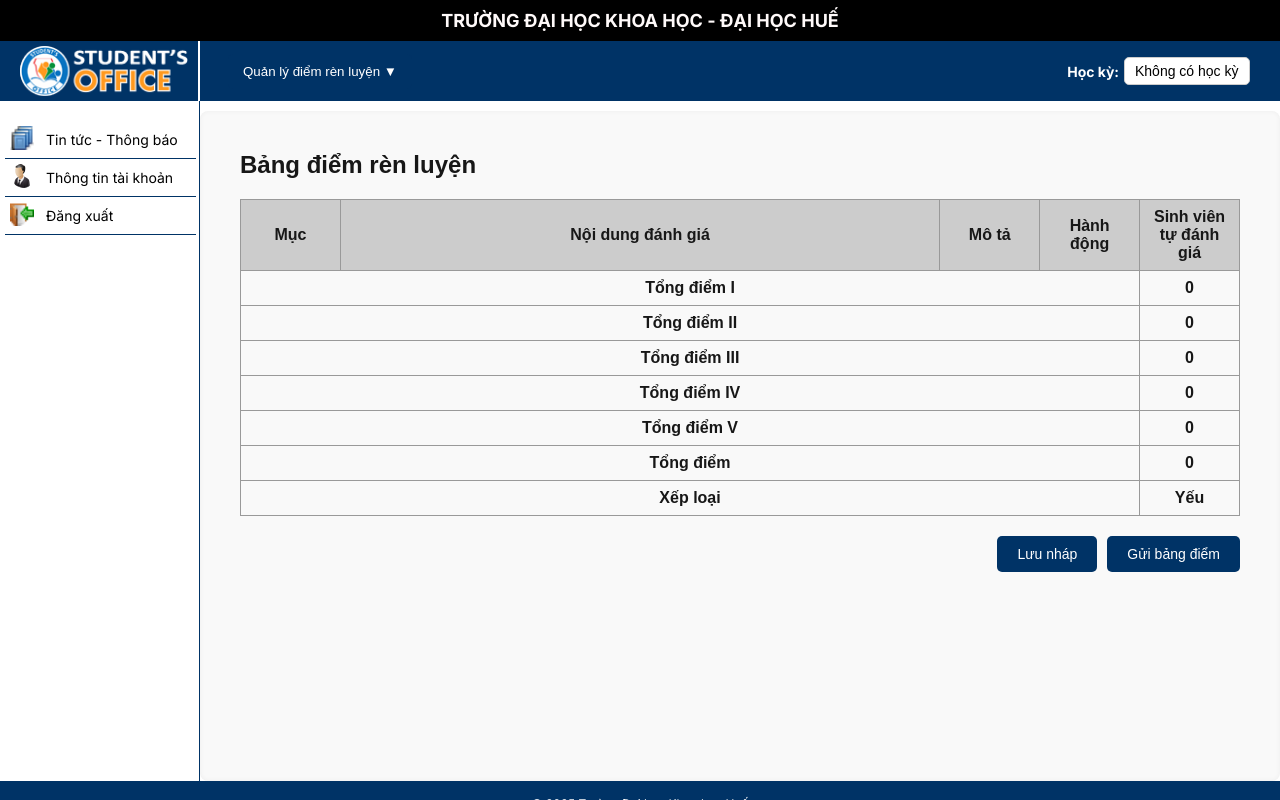
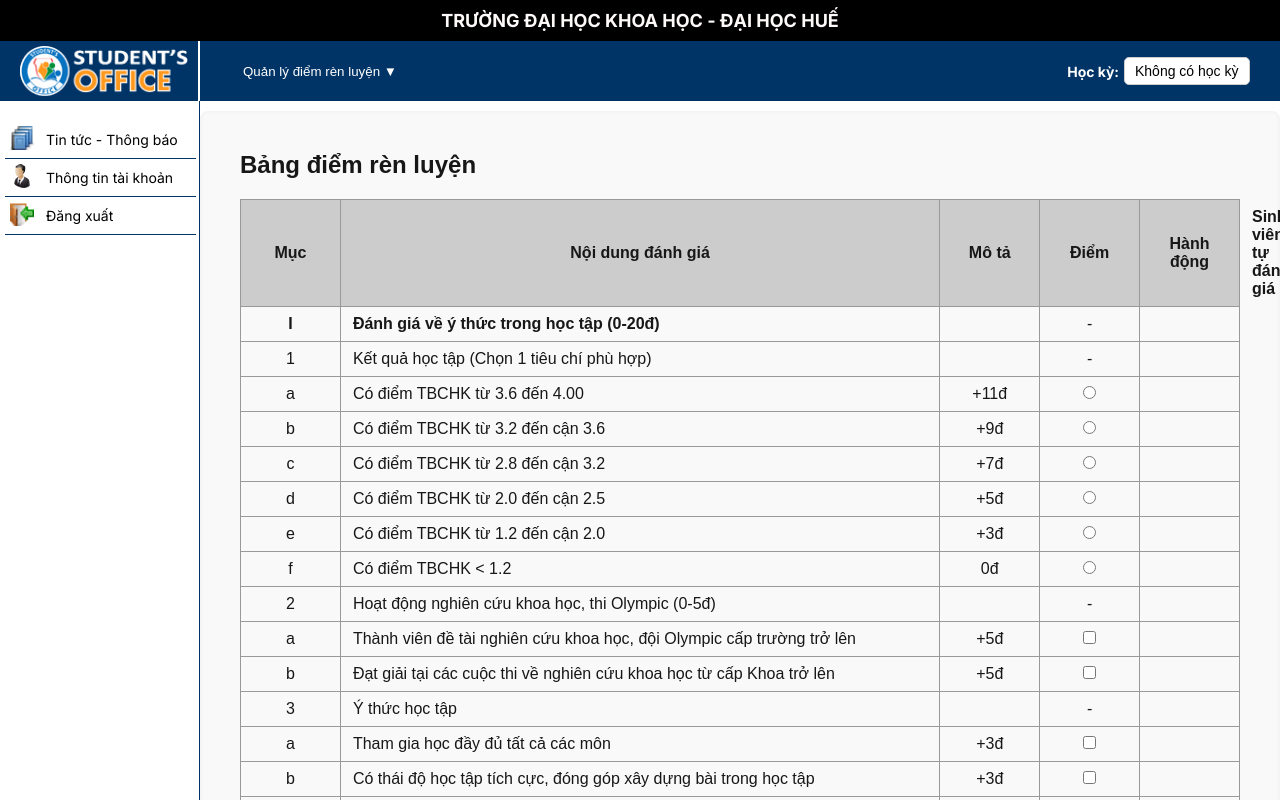
Before and after one commit to CamUyenn/NCKH_DiemRenLuyen, a Next.js app in the folder Frontend/: page /students/formchamdiem in a window 1280 px wide. Shown: the top 800 px of the page. Built offline with nearby package versions, Linux system fonts and the light colour scheme.

Commit message:
Update code

```diff
--- a/Frontend/src/app/students/formchamdiem/page.tsx
+++ b/Frontend/src/app/students/formchamdiem/page.tsx
@@ -2,23 +2,16 @@
 
 import React, { useState, useEffect } from "react";
 import { useRouter, useSearchParams } from "next/navigation";
+import { diemData, Diem } from "../../admin/data";
 import "./../../styles/students/bangchamdiem.css";
 
-type BackendDiem = {
-  ma_sinh_vien_diem_ren_luyen_chi_tiet: string;
-  ten_tieu_chi: string;
-  muc_diem: number;
-  muc: string;
-  diem: number;
-  mo_ta_diem: string;
-  ma_tieu_chi_cha: string;
-  loai_tieu_chi: string;
-  so_lan: number;
-  diem_sinh_vien_danh_gia: number;
-  xep_loai: string;
-};
+export default function ChamDiem() {
+  const router = useRouter();
+  const searchParams = useSearchParams();
+  const raw = searchParams.get("raw");
 
   const bigSections = ["I", "II", "III", "IV", "V"];
+
   const maxPoints: Record<string, number> = {
     I: 20,
     II: 25,
@@ -27,81 +20,29 @@ const maxPoints: Record<string, number> = {
     V: 10,
   };
 
-export default function ChamDiem() {
-  const router = useRouter();
-  const searchParams = useSearchParams();
+  const [selectedValues, setSelectedValues] = useState<
+    Record<string, string[]>
+  >({});
 
-  const [criteria, setCriteria] = useState<BackendDiem[]>([]);
-  const [selectedValues, setSelectedValues] = useState<Record<string, string[]>>({});
-  const [loading, setLoading] = useState(true);
+  // 🔹 Khi vào ChamDiem, load dữ liệu đã lưu nháp (nếu có)
+  useEffect(() => {
+    const saved = localStorage.getItem("luuNhapBangDiem");
+    if (saved) {
+      const parsed = JSON.parse(saved);
+      setSelectedValues(parsed.selectedValues || {});
+    }
+  }, []);
 
-  // Fetch tiêu chí và điểm đã chấm từ backend
-  useEffect(() => {
-  // Lấy học kỳ từ session
-  const sessionStr = localStorage.getItem("session");
-  let maHocKy = "";
-  if (sessionStr) {
-    const session = JSON.parse(sessionStr);
-    maHocKy = session.ma_hoc_ky || "";
+  function handleCreate() {
+     localStorage.setItem(
+        "guiBangDiem",
+        JSON.stringify({ selectedValues })
+      );
+       alert("Bạn đã gửi bảng điểm thành công, quay lại trang chủ ?");
+      router.push(`/students`);
   }
 
-  // Tạo key theo mẫu: bangdiem_<ma_hoc_ky>_BD
-  const key = `bangdiem_${maHocKy}_BD`;
-  const bangDiemStr = localStorage.getItem(key);
-
-  if (bangDiemStr) {
-    try {
-      const bangDiemData = JSON.parse(bangDiemStr);
-
-      // Gán dữ liệu hiển thị ra form
-      setCriteria(bangDiemData);
-    } catch (error) {
-      console.error("Không thể parse dữ liệu bảng điểm:", error);
-    }
-  } else {
-    console.warn("Không tìm thấy dữ liệu bảng điểm trong localStorage");
-  }
-
-  setLoading(false);
-
-  // Lấy mã bảng điểm chấm từ query params (hoặc thay bằng nguồn phù hợp)
-  const mabangdiemcham = searchParams.get("mabangdiemcham") || "";
-
-  if (mabangdiemcham) {
-    fetch(`http://localhost:8080/tieuchi/xemtieuchivadiemdacham/${mabangdiemcham}`)
-      .then((res) => res.json())
-      .then((data) => {
-        const arr: BackendDiem[] = Array.isArray(data) ? data : data.danh_sach_tieu_chi || [];
-        setCriteria(arr);
-
-        // Map dữ liệu đã chấm thành selectedValues
-        const selected: Record<string, string[]> = {};
-        arr.forEach((item) => {
-          if (item.loai_tieu_chi === "Checkbox" && item.diem_sinh_vien_danh_gia) {
-            selected[item.muc] = [item.muc];
-          }
-          if (item.loai_tieu_chi === "Radio" && item.diem_sinh_vien_danh_gia) {
-            selected[item.ma_tieu_chi_cha] = [item.muc];
-          }
-          if (
-            (item.loai_tieu_chi === "Textbox" || item.loai_tieu_chi === "Counter") &&
-            item.diem_sinh_vien_danh_gia
-          ) {
-            selected[item.muc] = [String(item.diem_sinh_vien_danh_gia)];
-          }
-        });
-        setSelectedValues(selected);
-      })
-      .catch((err) => {
-        console.error("Lỗi khi fetch dữ liệu đã chấm:", err);
-      })
-      .finally(() => setLoading(false));
-  } else {
-    console.warn("Không tìm thấy tham số mabangdiemcham, bỏ qua fetch dữ liệu đã chấm");
-  }
-  }, [searchParams]);
-
-  // Lưu nháp
+  // 🔹 Khi bấm Lưu nháp ở ChamDiem → ghi lại state + chuyển sang trang LuuNhap
   function handleCopy() {
     const saveData = { selectedValues };
     localStorage.setItem("luuNhapBangDiem", JSON.stringify(saveData));
@@ -109,14 +50,7 @@ export default function ChamDiem() {
     router.push(`/students/formchamdiem/luunhap`);
   }
 
-  // Gửi bảng điểm
-  function handleCreate() {
-    localStorage.setItem("guiBangDiem", JSON.stringify({ selectedValues }));
-    alert("Bạn đã gửi bảng điểm thành công, quay lại trang chủ ?");
-    router.push(`/students`);
-  }
-
-  // Xếp loại
+  //Xep loai
   const getRank = () => {
     const total = calcAllTotal();
     if (total >= 90) return "Xuất sắc";
@@ -126,10 +60,10 @@ export default function ChamDiem() {
     return "Yếu";
   };
 
-  // Xử lý tick checkbox
-  const handleCheckbox = (item: BackendDiem) => {
+  // checkbox
+  const handleCheckbox = (item: Diem) => {
     setSelectedValues((prev) => {
-      const group = item.muc;
+      const group = item.mucCha || item.muc;
       const current = prev[group] || [];
       if (current.includes(item.muc)) {
         return { ...prev, [group]: current.filter((v) => v !== item.muc) };
@@ -139,50 +73,36 @@ export default function ChamDiem() {
     });
   };
 
-  // Xử lý radio
-  const handleRadio = (item: BackendDiem) => {
-    const group = item.ma_tieu_chi_cha;
+  // radio
+  const handleRadio = (item: Diem) => {
+    const group = item.mucCha!;
     setSelectedValues((prev) => ({
       ...prev,
       [group]: [item.muc],
     }));
   };
 
-  // Xử lý textbox/counter
-  const handleCounter = (item: BackendDiem, value: string) => {
-    setSelectedValues((prev) => ({
-      ...prev,
-      [item.muc]: [value],
-    }));
-  };
-
-  // Tính tổng điểm của section với giới hạn
+  // tính tổng điểm của section với giới hạn
   const calcSectionTotal = (section: string) => {
-    const sectionItems = criteria.filter(
+    const sectionItems = diemData.filter(
       (item) =>
         item.muc === section ||
-        item.ma_tieu_chi_cha === section ||
-        criteria.find((d) => d.muc === item.ma_tieu_chi_cha)?.ma_tieu_chi_cha === section
+        item.mucCha === section ||
+        diemData.find((d) => d.muc === item.mucCha)?.mucCha === section
     );
 
     const total = sectionItems.reduce((sum, item) => {
-      if (item.loai_tieu_chi === "Textbox" || item.loai_tieu_chi === "Counter") {
+      if (item.loai === "counter") {
         const rawVal = selectedValues[item.muc]?.[0];
         const count = rawVal ? parseInt(rawVal) : 0;
         if (!count || isNaN(count)) return sum;
-        return sum + count * (item.diem || 0);
+        return sum + count * (parseInt(item.diem ?? "0") || 0);
       }
-      if (item.loai_tieu_chi === "Checkbox") {
-        const selected = selectedValues[item.muc] || [];
+
+      const group = item.mucCha || item.muc;
+      const selected = selectedValues[group] || [];
       if (selected.includes(item.muc)) {
-          return sum + (item.diem || 0);
-        }
-      }
-      if (item.loai_tieu_chi === "Radio") {
-        const selected = selectedValues[item.ma_tieu_chi_cha] || [];
-        if (selected.includes(item.muc)) {
-          return sum + (item.diem || 0);
-        }
+        return sum + (parseInt(item.diem ?? "0") || 0);
       }
       return sum;
     }, 0);
@@ -191,56 +111,13 @@ export default function ChamDiem() {
     return Math.min(total, maxPoints[section] || total);
   };
 
-  // Tổng toàn bảng = tổng đã giới hạn
+  // tổng toàn bảng = tổng đã giới hạn
   const calcAllTotal = () => {
-    return bigSections.reduce((sum, section) => sum + calcSectionTotal(section), 0);
+    return bigSections.reduce(
+      (sum, section) => sum + calcSectionTotal(section),
+      0
+    );
   };
-
-  // Chuyển loại tiêu chí thành ký hiệu và input tương ứng
-  function renderActionInput(item: BackendDiem) {
-    switch (item.loai_tieu_chi) {
-      case "None":
-        return <span>-</span>;
-      case "Checkbox":
-        return (
-          <input
-            type="checkbox"
-            checked={!!selectedValues[item.muc]}
-            onChange={() => handleCheckbox(item)}
-          />
-        );
-      case "Radio":
-        return (
-          <input
-            type="radio"
-            name={item.ma_tieu_chi_cha}
-            checked={!!selectedValues[item.ma_tieu_chi_cha]?.includes(item.muc)}
-            onChange={() => handleRadio(item)}
-          />
-        );
-      case "Textbox":
-      case "Counter":
-        return (
-          <input
-            type="number"
-            min={0}
-            max={10}
-            step={1}
-            value={selectedValues[item.muc]?.[0] || ""}
-            onChange={(e) => handleCounter(item, e.target.value)}
-            style={{ width: 60 }}
-          />
-        );
-      default:
-        return <span>-</span>;
-    }
-  }
-
-  console.log("criteria:", criteria);
-
-  if (loading) {
-    return <div>Đang tải dữ liệu...</div>;
-  }
 
   return (
     <div className="bangdiem_students-container">
@@ -251,33 +128,27 @@ export default function ChamDiem() {
             <th>Mục</th>
             <th>Nội dung đánh giá</th>
             <th>Mô tả</th>
+            <th>Điểm</th>
             <th>Hành động</th>
             <th>Sinh viên tự đánh giá</th>
           </tr>
         </thead>
         <tbody>
           {bigSections.map((section) => {
-            const sectionItems = criteria.filter(
+            const sectionItems = diemData.filter(
               (item) =>
                 item.muc === section ||
-                item.ma_tieu_chi_cha === section ||
-                criteria.find((d) => d.muc === item.ma_tieu_chi_cha)?.ma_tieu_chi_cha === section
+                item.mucCha === section ||
+                diemData.find((d) => d.muc === item.mucCha)?.mucCha === section
             );
 
             return (
               <React.Fragment key={section}>
                 {sectionItems.map((item, index) => {
                   const isBig = bigSections.includes(item.muc);
-                  let isSelected = false;
-                  if (item.loai_tieu_chi === "Checkbox") {
-                    isSelected = !!selectedValues[item.muc];
-                  }
-                  if (item.loai_tieu_chi === "Radio") {
-                    isSelected = !!selectedValues[item.ma_tieu_chi_cha]?.includes(item.muc);
-                  }
-                  if (item.loai_tieu_chi === "Textbox" || item.loai_tieu_chi === "Counter") {
-                    isSelected = !!selectedValues[item.muc]?.[0];
-                  }
+                  const group = item.mucCha || item.muc;
+                  const selected = selectedValues[group] || [];
+                  const isSelected = selected.includes(item.muc);
 
                   return (
                     <tr
@@ -288,21 +159,65 @@ export default function ChamDiem() {
                         {item.muc}
                       </td>
                       <td style={{ fontWeight: isBig ? "bold" : "normal" }}>
-                        {item.ten_tieu_chi}
+                        {item.noiDung}
                       </td>
-                      <td>{item.mo_ta_diem || ""}</td>
-                      <td>{renderActionInput(item)}</td>
+                      <td>{item.diem || ""}</td>
+                      <td>
+                        {item.loai === "checkbox" && (
+                          <input
+                            type="checkbox"
+                            checked={isSelected}
+                            onChange={() => handleCheckbox(item)}
+                          />
+                        )}
+                        {item.loai === "radio" && (
+                          <input
+                            type="radio"
+                            name={item.mucCha}
+                            checked={isSelected}
+                            onChange={() => handleRadio(item)}
+                          />
+                        )}
+                        {item.loai === "none" && <span>-</span>}
+                        {item.loai === "counter" && (
+                          <input
+                            type="number"
+                            min={0}
+                            max={3}
+                            step={1}
+                            value={selectedValues[item.muc]?.[0] || "-"}
+                            onChange={(e) => {
+                              const rawVal = e.target.value;
+                              if (rawVal === "-" || rawVal === "") {
+                                setSelectedValues((prev) => ({
+                                  ...prev,
+                                  [item.muc]: ["-"],
+                                }));
+                                return;
+                              }
+                              const val = Math.max(
+                                1,
+                                Math.min(5, parseInt(rawVal) || 1)
+                              );
+                              setSelectedValues((prev) => ({
+                                ...prev,
+                                [item.muc]: [String(val)],
+                              }));
+                            }}
+                          />
+                        )}
+                      </td>
                       <td style={{ fontWeight: "bold" }}>
-                        {(item.loai_tieu_chi === "Textbox" || item.loai_tieu_chi === "Counter")
+                        {item.loai === "counter"
                           ? (() => {
                               const rawVal = selectedValues[item.muc]?.[0];
                               const count = rawVal ? parseInt(rawVal) : 0;
                               if (!count || isNaN(count)) return "";
-                              const diemMoiLan = item.diem || 0;
+                              const diemMoiLan = parseInt(item.diem ?? "0");
                               return count * diemMoiLan + "đ";
                             })()
                           : isSelected
-                          ? item.diem + "đ"
+                          ? item.diem
                           : ""}
                       </td>
                     </tr>
```
Lines whose indentation alone changed are shown as unchanged.
